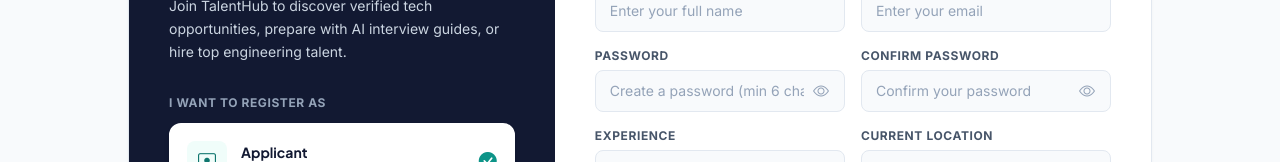
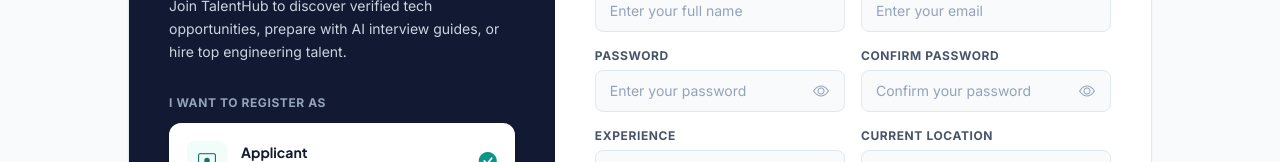
Before and after one commit to Sourabhpande532/talenthub-client, a React (Create React App) app: page /register in a window 1280 px wide. Shown: the part 258-420 px from the top of the page. Built offline with nearby package versions, Linux system fonts and the light colour scheme.

Commit message:
rename overlap placeholder issue

```diff
--- a/src/components/RightSide/RightSideUserForm.jsx
+++ b/src/components/RightSide/RightSideUserForm.jsx
@@ -218,7 +218,7 @@ export const RightSideUserForm = ({ role, setRole }) => {
                 name="password"
                 value={formData.password}
                 className="w-full pl-3.5 pr-10 py-2.5 rounded-lg bg-slate-50 border border-slate-200 focus:bg-white focus:border-brand-600 focus:ring-2 focus:ring-brand-500/20 focus:outline-none text-sm text-slate-900 placeholder-slate-400"
-                placeholder="Create a password (min 6 chars)"
+                placeholder="Enter your password"
                 onChange={handleChange}
                 required
               />
```
